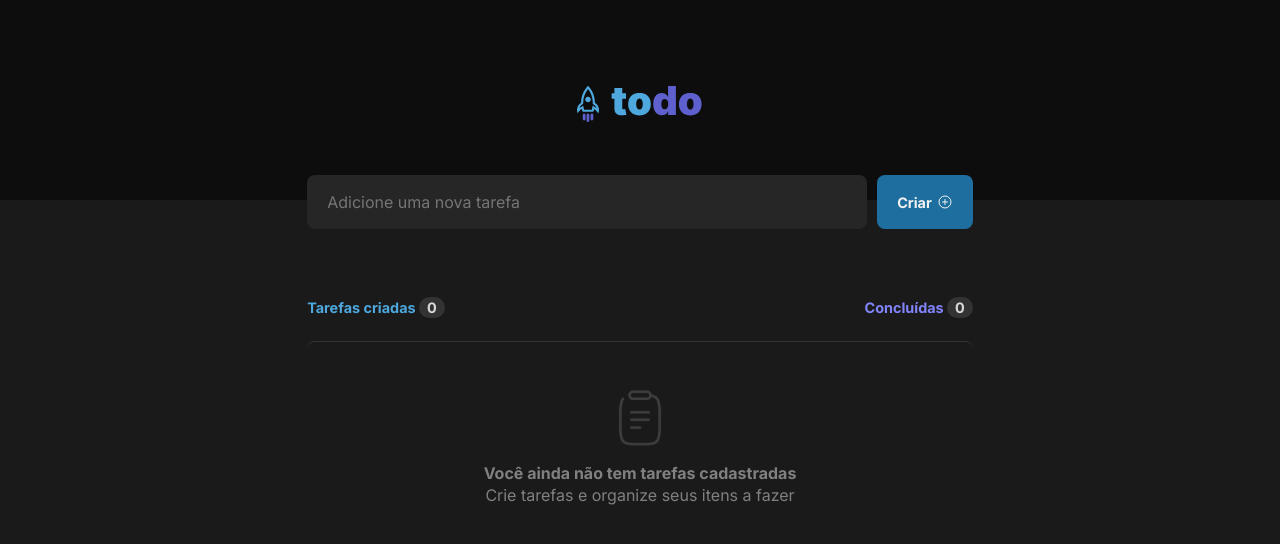
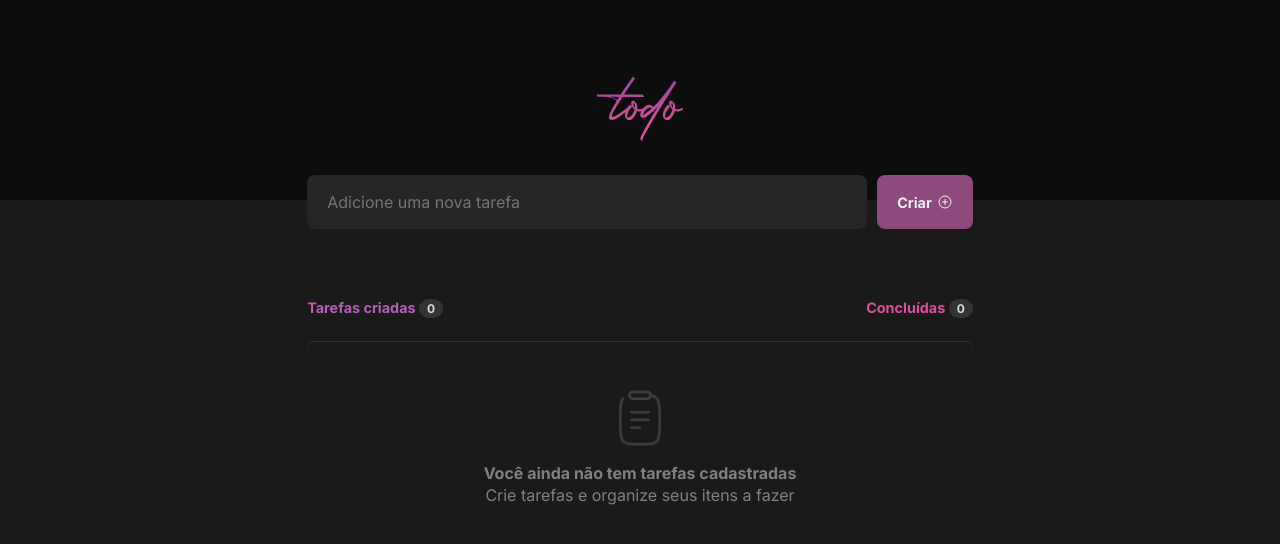
Before and after one commit to Norrels/TodoList_React, a React (Vite) app: page / in a window 1280 px wide. Shown: the top 544 px of the page. Built offline with nearby package versions, Linux system fonts and the light colour scheme.

Commit message:
style: Mudanças na cores e na logo

```diff
--- a/src/App.tsx
+++ b/src/App.tsx
@@ -1,5 +1,5 @@
 import './global.css';
-import { Task } from "./components/Task";
+import { TaskList } from "./components/TaskList";
 import { Header } from "./components/Header";
 
 export function App() {
@@ -7,7 +7,7 @@ export function App() {
   return (
     <div>
       <Header />
-      <Task/>
+      <TaskList />
     </div>
   )
 }
--- a/src/components/Header.module.css
+++ b/src/components/Header.module.css
@@ -1,7 +1,7 @@
 header{
+    height: 200px;
+    background: var(--gray-700);
     display: flex;
+    align-items: center;
     justify-content: center;
-    height: 200px;
-    align-items: center;
-    background: var(--gray-700);
 }
--- a/src/components/Header.tsx
+++ b/src/components/Header.tsx
@@ -1,11 +1,10 @@
 import style from './Header.module.css';
 import Logo from '../assets/Logo.svg'
-
 
 export function Header() {
     return (
         <header className={style.header}>
-            <img src={Logo} alt="" />
+            <img src={Logo} alt="Title: Letras com degrade de roxo superior e rosa inferior e com uma fonte handwritten (estilo feita a mão)" />
         </header>
     )
 }
--- a/src/components/Task.module.css
+++ /dev/null
@@ -1,151 +0,0 @@
-.task{
-    width: 100%;
-    background: var(--gray-500);
-    padding: 10px 30px;
-    border: solid 1px var(--gray-400);
-    border-radius: 5px;
-    display: flex;
-   justify-content: space-between;
-    margin-bottom: 12px;
-}
-
-.task p{
-    color: var(--gray-100);
-    font-family: Inter, sans-serif;
-    font-weight: normal;
-    font-size: 0.9rem;
-}
-
-.task input[type="checkbox"]{
-    accent-color: var(--purple-dark);
-    width: 1rem;
-    height: 1rem;
-    margin: 7px 15px 0px 8px;
-    cursor: pointer;
-}
-
-.task button {
-    background: transparent;
-    border: none;
-    color: var(--gray-300);
-    border-radius: 4px;
-    font-size: 0.9rem;
-    padding: 2px;
-    margin: 5px 15px 0px 0px;
-
-}
-
-.task button:hover {
-    background: var(--gray-400);
-    color: var(--danger);
-}
-
-.taskCompleted{
-    text-decoration: line-through;
-    opacity: 0.4;
-}
-
-.taskList{
-    color: var(--gray-300);
-    line-height: 140%;
-    font-size: 1rem;
-    font-family: Inter, sans-serif;
-    margin-top: 25px;
-    border-top: 1px solid var(--gray-400);
-    border-radius: 8px;
-    display: flex;
-    justify-content: center;
-    align-items: center;
-    flex-direction: column;
-}
-.taskList > img{
-    margin-top: 3rem;
-    margin-bottom: 1rem;
-}
-.taskList > span{
-    font-weight: bold;
-}
-
-.taskList > p{
-    font-weight: regular;
-}
-
-main{
-    margin: 0 auto;
-    width: 52%;
-}
-
-.inputArea{
-    height: 54px;
-    margin-top: -25px;
-    display: flex;
-    align-items: center;
-    justify-content: center;
-    gap: 10px;
-}
-
-.inputArea input{
-    height: 100%;
-    width: 100%;
-    border: none;
-    border-radius: 8px;
-    padding-left: 20px;
-    color: var(--gray-300);
-    background: var(--gray-500);
-    font-family: Inter, sans-serif;
-    font-weight: regular;
-    font-size: 1rem;
-}
-
-.inputArea button[type="submit"]{
-    height: 100%;
-    padding: 0px 20px 0px 20px;
-    color: var(--gray-100);
-    background: var(--blue-dark);
-    border: none;
-    border-radius: 8px;
-    cursor: pointer;
-    font-family: Inter, sans-serif;
-    font-weight: bold;
-    font-size: 0.9rem;
-    display: flex;
-    gap: 5px;
-    align-items: center;
-    justify-content: center;
-}
-
-.inputArea button[type="submit"]:not(:disabled):hover{
-    background: var(--blue);
-    transition: background-color 0.3s;
-}
-
-.inputArea input:focus{
-    outline: 1px solid var(--purple-dark)
-}
-
-.labels{
-    display: flex;
-    align-items: center;
-    justify-content: space-between;
-}
-
-.labels p:first-child{
-  color: var(--blue);
-}
-
-.labels p{
-    margin-top: 70px;
-    font-family: Inter, sans-serif;
-    font-weight: bold;
-    font-size: 0.9rem;
-    color: var(--purple);
-}
-
-
-.labels p > span {
-    color: var(--gray-200);
-    background: var(--gray-400);
-    font-family: 0.75rem;
-    padding: 2px 8px;
-    border-radius: 99px
-}
--- /dev/null
+++ b/src/components/TaskList.module.css
@@ -0,0 +1,145 @@
+main{
+    margin: 0 auto;
+    width: 52%;
+}
+
+.inputArea{
+    height: 54px;
+    margin-top: -25px;
+    display: flex;
+    align-items: center;
+    justify-content: center;
+    gap: 10px;
+}
+
+.inputArea input{
+    height: 100%;
+    width: 100%;
+    border: none;
+    border-radius: 8px;
+    padding-left: 20px;
+    color: var(--gray-300);
+    background: var(--gray-500);
+    font-weight: normal;
+    font-size: 1rem;
+}
+
+.inputArea button[type="submit"]{
+    height: 100%;
+    padding: 0px 20px 0px 20px;
+    color: var(--gray-100);
+    background: var(--lilac-dark);
+    border: none;
+    border-radius: 8px;
+    cursor: pointer;
+    font-weight: bold;
+    font-size: 0.9rem;
+    display: flex;
+    gap: 5px;
+    align-items: center;
+    justify-content: center;
+}
+
+.inputArea button[type="submit"]:not(:disabled):hover{
+    background: var(--lilac);
+    transition: background-color 0.3s;
+}
+
+.inputArea input:focus{
+    outline: 1px solid var(--purple-dark)
+}
+
+.labels{
+    display: flex;
+    align-items: center;
+    justify-content: space-between;
+}
+
+.labels p:first-child{
+    color: var(--lilac);
+}
+
+.labels p{
+    margin-top: 70px;
+    font-weight: bold;
+    font-size: 0.9rem;
+    color: var(--pink);
+}
+
+.labels p > span {
+    color: var(--gray-200);
+    background: var(--gray-400);
+    font-size: 0.75rem;
+    padding: 2px 8px;
+    border-radius: 99px
+}
+
+.task{
+    width: 100%;
+    background: var(--gray-500);
+    padding: 10px 30px;
+    border: solid 1px var(--gray-400);
+    border-radius: 5px;
+    display: flex;
+    justify-content: space-between;
+    margin-bottom: 12px;
+}
+
+.task p{
+    color: var(--gray-100);
+    font-weight: normal;
+    font-size: 0.9rem;
+}
+
+.task input[type="checkbox"]{
+    accent-color: var(--lilac);
+    width: 1rem;
+    height: 1rem;
+    margin: 7px 15px 0px 8px;
+    cursor: pointer;
+}
+
+.task button {
+    background: transparent;
+    border: none;
+    color: var(--gray-300);
+    border-radius: 4px;
+    font-size: 0.9rem;
+    padding: 2px;
+    margin: 5px 15px 0px 0px;
+
+}
+
+.task button:hover {
+    background: var(--gray-400);
+    color: var(--danger);
+}
+
+.taskCompleted{
+    text-decoration: line-through;
+    opacity: 0.4;
+}
+
+.taskList{
+    color: var(--gray-300);
+    line-height: 140%;
+    font-size: 1rem;
+    margin-top: 25px;
+    border-top: 1px solid var(--gray-400);
+    border-radius: 8px;
+    display: flex;
+    justify-content: center;
+    align-items: center;
+    flex-direction: column;
+}
+.taskList > img{
+    margin-top: 3rem;
+    margin-bottom: 1rem;
+}
+.taskList > span{
+    font-weight: bold;
+}
+
+.taskList > p{
+    font-weight: normal;
+}
--- a/src/components/Task.tsx
+++ b/src/components/TaskList.tsx
@@ -1,7 +1,7 @@
-import { ChangeEvent, FormEvent, useEffect, useState } from 'react';
+import { ChangeEvent, FormEvent, useState } from 'react';
 import { PlusCircle, Trash } from "phosphor-react";
 import Clipboard from '../assets/Clipboard.svg'
-import styles from './Task.module.css'
+import styles from './TaskList.module.css'
 import { v4 as uuidv4 } from 'uuid';
 
 interface TaskProps {
@@ -10,19 +10,44 @@ interface TaskProps {
     isCompleted: boolean
 }
 
-export function Task() {
+export function TaskList() {
+
     const [tasks, setTasks] = useState<TaskProps[]>([]);
     const [newTask, setNewTask] = useState('')
 
-    const task: TaskProps = {
-        id: uuidv4(),
-        title: newTask,
-        isCompleted: false
-    }
-
     function handleNewTask(event: FormEvent) {
         event.preventDefault();
+
+        //Variavel criada para retornar um alert caso uma tarefa com o mesmo nome ja
+        //tiver sido criada
+        let error = false;
+
+        //O método trim remove os espaços da variavel e verifica se ela é vazia
+        if (newTask.trim() == '') {
+            alert("Digite um valor válido");
+            return;
+        }
+
+        tasks.map(tarefa => {
+            if (tarefa.title == newTask) {
+                alert("Tarefa já criada...")
+                error = true;
+                setNewTask('')
+            }
+        })
+
+        if (error) {
+            return
+        }
+
+        const task: TaskProps = {
+            id: uuidv4(),
+            title: newTask,
+            isCompleted: false
+        }
+
         setTasks([...tasks, task])
+        setNewTask('')
     }
 
     //Método que monitora é "pega" o valor que é digitado no input
@@ -31,36 +56,38 @@ export function Task() {
     }
 
     function handleDeleteTask(taskToDelete: string) {
-        const tasksWithoutDeletedOne = tasks.filter(tarefa => {
-            return tarefa.id != taskToDelete
+        const tasksWithoutDeletedOne = tasks.filter(task => {
+            return task.id != taskToDelete
         })
+
         setTasks(tasksWithoutDeletedOne);
     }
 
+    function handleCompleteTask(completeTask: string) {
+        //O método mais dificil :D
+        //Eu percorri todas as tarefas que estavam salvas na Array
+        //em seguida eu verifiquei se a tarefa era igual a tarefa que o usuario tinha clicado
+        //depois eu mudava o valor dela para true em setava o valor da variavel de novo
+        const taskCompleted = tasks.map(task => {
+            if (task.id == completeTask) {
+                task.isCompleted = !task.isCompleted
+            }
+            return task;
+        })
 
-
-    function handleCompleteTask(completeTask: string) {
-        const taskCompleted = tasks.map(tarefa => {
-            if (tarefa.id == completeTask) {
-                tarefa.isCompleted = !tarefa.isCompleted
-            }
-            return tarefa
-
-        })
-        console.log(taskCompleted);
         setTasks(taskCompleted)
-
     }
 
-    const completedTotal = tasks.filter(tarefa => tarefa.isCompleted);
-
-
+    //Essa variável eu criei para contar contas tarefas tinha sido completas
+    //eu poderia utilizar o reduce eu acho, mas eu ainda não sei :P
+    const completedTotal = tasks.filter(task => task.isCompleted);
 
     return (
         <main>
             <form onSubmit={handleNewTask} className={styles.inputArea} >
                 <input
                     type="text"
+                    value={newTask}
                     placeholder="Adicione uma nova tarefa"
                     onChange={handleNewTaskChange} />
 
@@ -73,12 +100,14 @@ export function Task() {
 
             <div className={styles.labels}>
                 <p>Tarefas criadas <span>{tasks.length}</span></p>
+
                 {tasks.length <= 0 ?
                     <p>Concluídas <span>0</span></p>
                     : <p>Concluídas <span>{completedTotal.length} de {tasks.length}</span></p>}
 
             </div>
-            <div className={styles.taskList}>
+
+            <section className={styles.taskList}>
 
                 {tasks.length <= 0 &&
                     <>
@@ -86,7 +115,6 @@ export function Task() {
                         <strong>Você ainda não tem tarefas cadastradas</strong>
                         <p>Crie tarefas e organize seus itens a fazer</p>
                     </>
-
                 }
 
                 {tasks.map(task => {
@@ -108,7 +136,7 @@ export function Task() {
                         </div>
                     )
                 })}
-            </div>
+            </section>
         </main >
     )
 }
--- a/src/global.css
+++ b/src/global.css
@@ -7,19 +7,20 @@
     --gray-600: #1A1A1A;
     --gray-700: #0D0D0D;
 
-    --blue: #4EA8DE;
-    --blue-dark: #1E6F9F;
+    --lilac: #B65EBA;
+    --lilac-dark: #8D4A7D;
 
-    --purple: #8284FA;
-    --purple-dark: #5E60CE;
+    --pink: #DB5199;
+
+    --purple-dark: #5C346F;
 
     --danger: #E25858;
-
 }
 
 *{
     margin: 0;
     padding: 0;
+    font-family: Inter, sans-serif;
     box-sizing: border-box;
 }
 
```
Also changed, not shown: src/App.module.css (deleted), src/assets/Favicon.svg, src/assets/Logo.svg.
